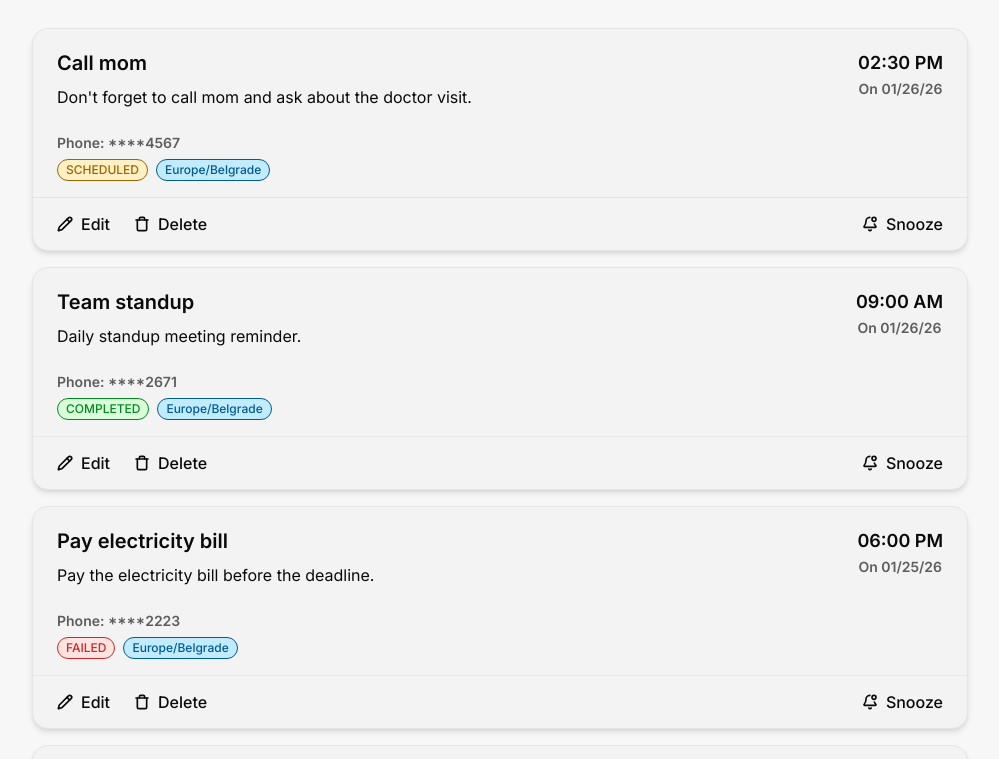
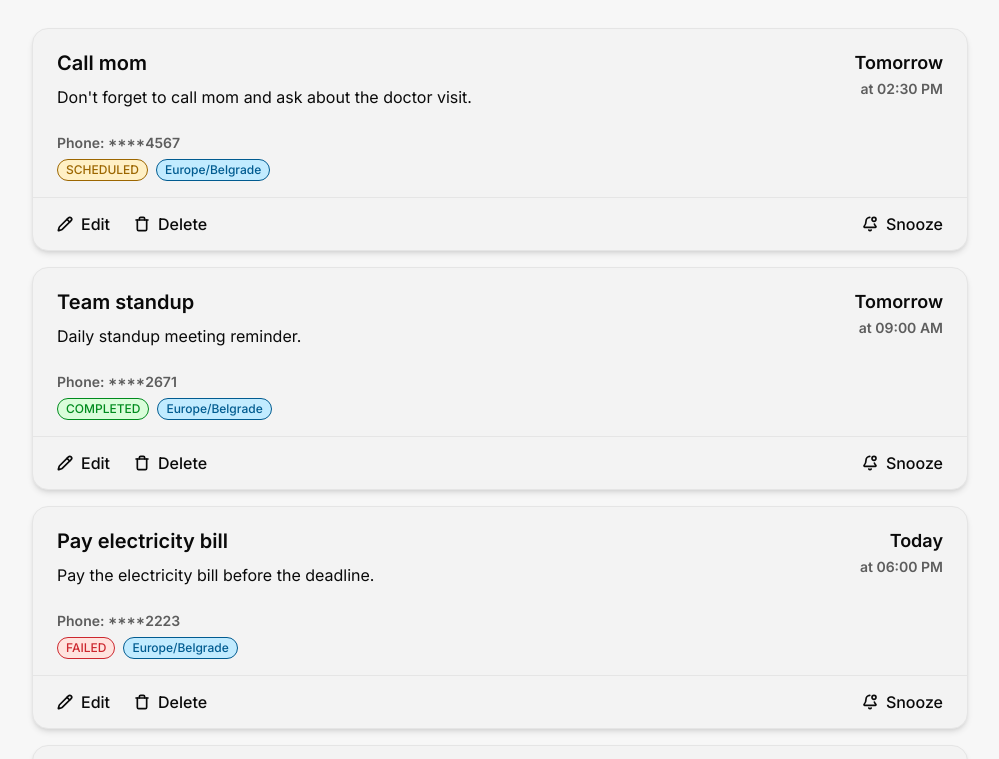
Before and after one commit to boriscvo/flow-client, a Next.js app: page /schedule in a window 1280 px wide. Shown: the top 759 px of the page, without its empty margins (140-1139 px from the left). Built offline with nearby package versions, Linux system fonts and the light colour scheme.

Commit message:
ui: adjust time and date reminder format

```diff
--- a/package.json
+++ b/package.json
@@ -12,6 +12,7 @@
     "@radix-ui/react-slot": "^1.2.4",
     "class-variance-authority": "^0.7.1",
     "clsx": "^2.1.1",
+    "date-fns": "^4.1.0",
     "lucide-react": "^0.563.0",
     "next": "16.1.4",
     "react": "19.2.3",
--- a/src/app/(pages)/schedule/modules/reminders/reminders.tsx
+++ b/src/app/(pages)/schedule/modules/reminders/reminders.tsx
@@ -34,7 +34,7 @@ export const remindersMock = [
     id: "4",
     title: "Dentist appointment",
     message: "Reminder for dentist appointment.",
-    scheduledAt: "2026-01-27T11:15:00Z",
+    scheduledAt: "2026-01-30T11:15:00Z",
     timezone: "Europe/Belgrade",
     phoneNumber: "****5678",
     status: "scheduled",
--- a/src/components/atoms/badge/ui/formatted.tsx
+++ b/src/components/atoms/badge/ui/formatted.tsx
@@ -1,3 +1,10 @@
+import {
+  differenceInCalendarDays,
+  isToday,
+  isTomorrow,
+  isYesterday,
+  format,
+} from "date-fns"
 import { Text } from "../../text/text"
 
 type Props = {
@@ -5,24 +12,37 @@ type Props = {
   label: string
 }
 
+function getDayOnlyLabel(date: Date) {
+  if (isToday(date)) return "today"
+  if (isTomorrow(date)) return "tomorrow"
+  if (isYesterday(date)) return "yesterday"
+
+  const diff = differenceInCalendarDays(date, new Date())
+
+  if (diff < 0 && diff >= -7) {
+    return `last ${format(date, "EEEE")}`
+  }
+
+  return format(date, "MMM dd, yyyy")
+}
+
 export function Formatted({ variant, label }: Props) {
   switch (variant) {
     case "status":
       return label.toUpperCase()
     case "createdAt": {
-      const formattedDate = new Date(label).toLocaleDateString("en-US", {
-        year: "2-digit",
-        month: "2-digit",
-        day: "2-digit",
-      })
+      const dateFromLabel = new Date(label)
+      const labelOnly = getDayOnlyLabel(dateFromLabel)
       const formattedTime = new Date(label).toLocaleTimeString("en-US", {
         hour: "2-digit",
         minute: "2-digit",
       })
       return (
-        <div className="flex flex-col space-y-0.5 items-center">
-          <Text variant="main-label">{formattedTime}</Text>
-          <Text variant="card-misc">On {formattedDate}</Text>
+        <div className="flex flex-col space-y-0.5 items-end">
+          <Text variant="main-label" className="capitalize">
+            {labelOnly}
+          </Text>
+          <Text variant="card-misc">at {formattedTime}</Text>
         </div>
       )
     }
```
Also changed, not shown: 1 other file (tests, documents, lock files or other folders).
